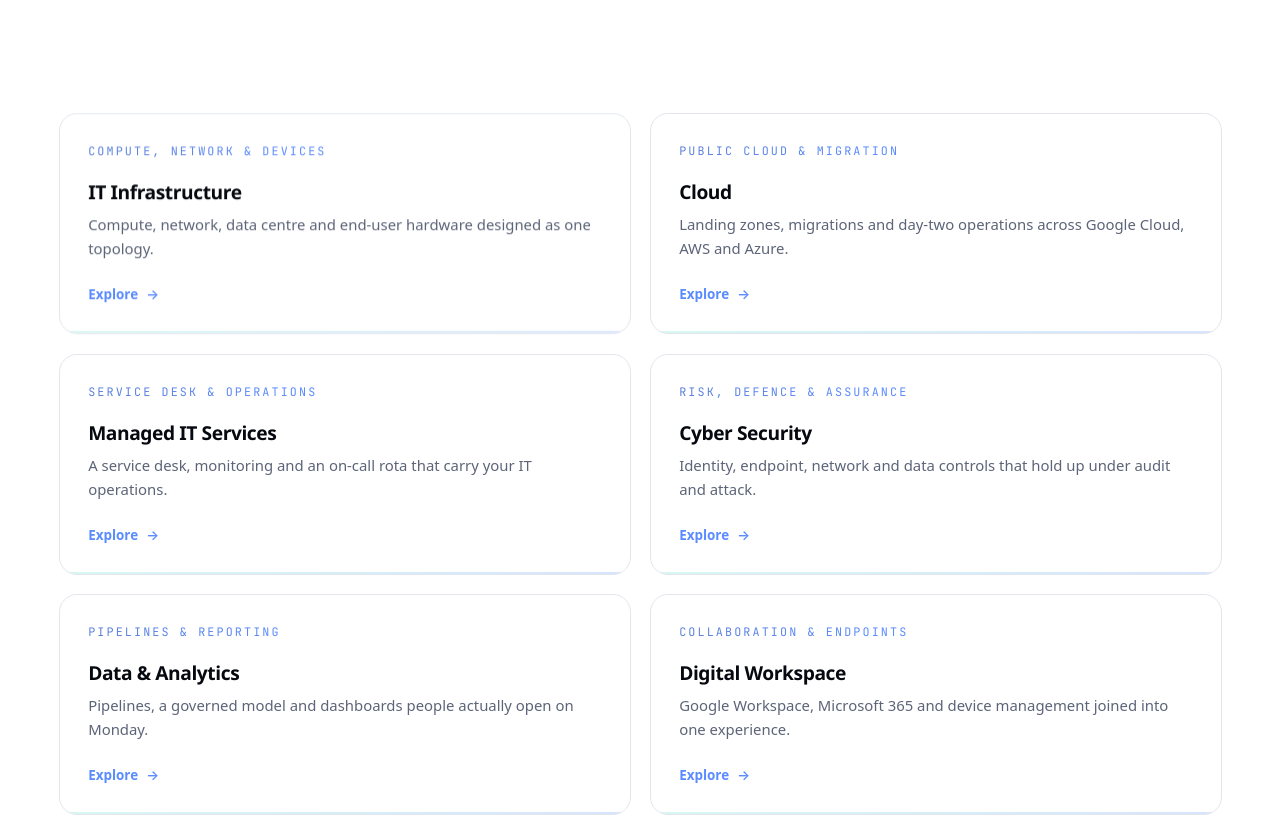
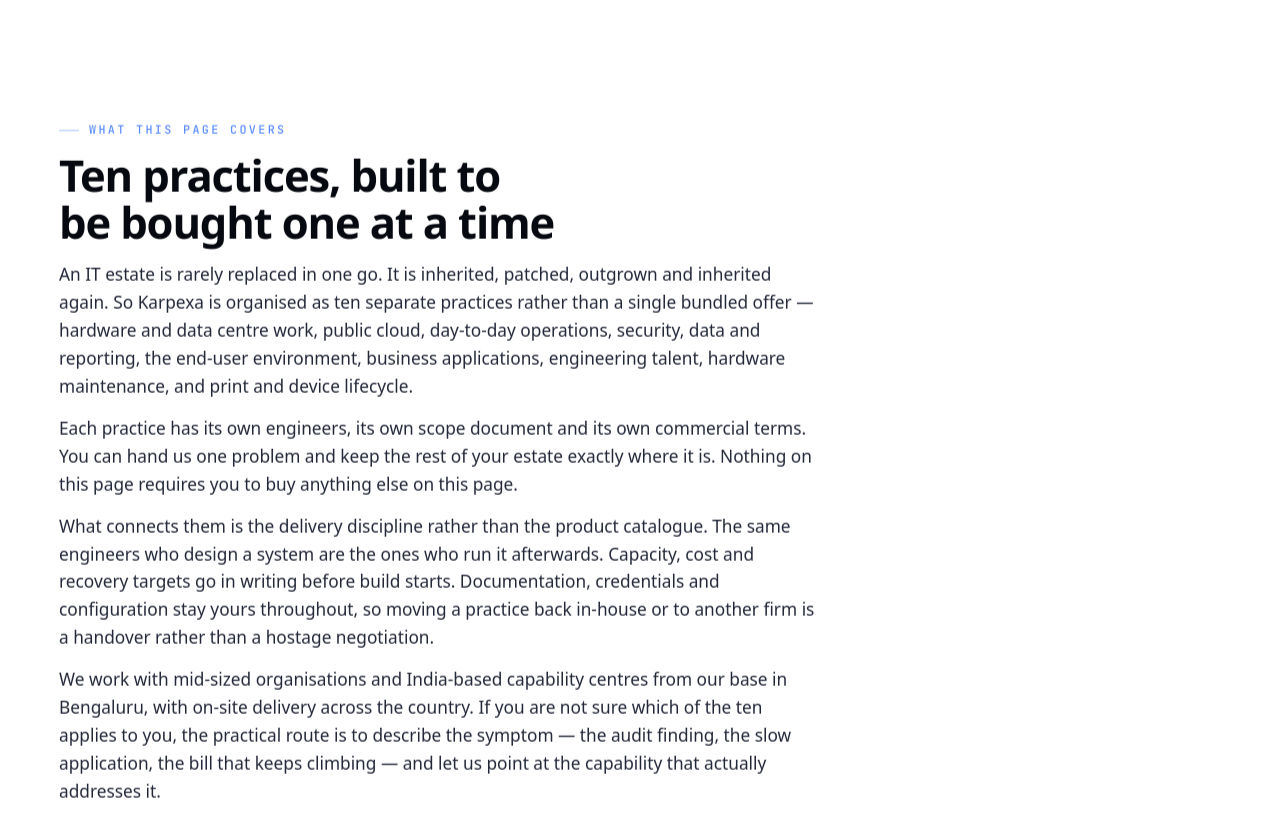
Before and after one commit to Harshavamsi2003/Karpexa, a React (Vite) app: page /capabilities in a window 1280 px wide. Shown: the part 620-1436 px from the top of the page. Built offline with nearby package versions, Linux system fonts and the light colour scheme.

Commit message:
Update AllCapabilities.jsx

```diff
--- a/src/pages/AllCapabilities.jsx
+++ b/src/pages/AllCapabilities.jsx
@@ -18,6 +18,56 @@
         aside="Most engagements begin with one of these and grow. Nothing here is contingent on buying the rest."
         actions={<Link to="/contact" className="btn btn--primary">Scope an engagement <span className="arw" aria-hidden="true">→</span></Link>}
       />
+
+      {/* ---------------------------------------------------------------
+          Unique introduction.
+
+          This block exists so /capabilities is a page in its own right
+          rather than a grid of links that repeat the homepage. Search
+          engines skip hub pages whose only text already appears
+          elsewhere on the site, so the wording here is deliberately
+          different from the cards below and from the home page.
+
+          If you rewrite this copy, update DEFAULT_LASTMOD or add a
+          '/capabilities' entry to LASTMOD in scripts/prerender.mjs.
+          --------------------------------------------------------------- */}
+      <section className="section" data-theme="light">
+        <div className="container">
+          <div className="about-full reveal">
+            <p className="eyebrow eyebrow--accent">What this page covers</p>
+            <h2 className="about-full__title">
+              Ten practices, built to be bought one at a time
+            </h2>
+            <p className="lead">
+              An IT estate is rarely replaced in one go. It is inherited, patched, outgrown and
+              inherited again. So Karpexa is organised as ten separate practices rather than a
+              single bundled offer — hardware and data centre work, public cloud, day-to-day
+              operations, security, data and reporting, the end-user environment, business
+              applications, engineering talent, hardware maintenance, and print and device
+              lifecycle.
+            </p>
+            <p className="lead">
+              Each practice has its own engineers, its own scope document and its own commercial
+              terms. You can hand us one problem and keep the rest of your estate exactly where it
+              is. Nothing on this page requires you to buy anything else on this page.
+            </p>
+            <p className="lead">
+              What connects them is the delivery discipline rather than the product catalogue. The
+              same engineers who design a system are the ones who run it afterwards. Capacity, cost
+              and recovery targets go in writing before build starts. Documentation, credentials and
+              configuration stay yours throughout, so moving a practice back in-house or to another
+              firm is a handover rather than a hostage negotiation.
+            </p>
+            <p className="lead">
+              We work with mid-sized organisations and India-based capability centres from our base
+              in Bengaluru, with on-site delivery across the country. If you are not sure which of
+              the ten applies to you, the practical route is to describe the symptom — the audit
+              finding, the slow application, the bill that keeps climbing — and let us point at the
+              capability that actually addresses it.
+            </p>
+          </div>
+        </div>
+      </section>
 
       <section className="section" data-theme="light">
         <div className="container">
```
